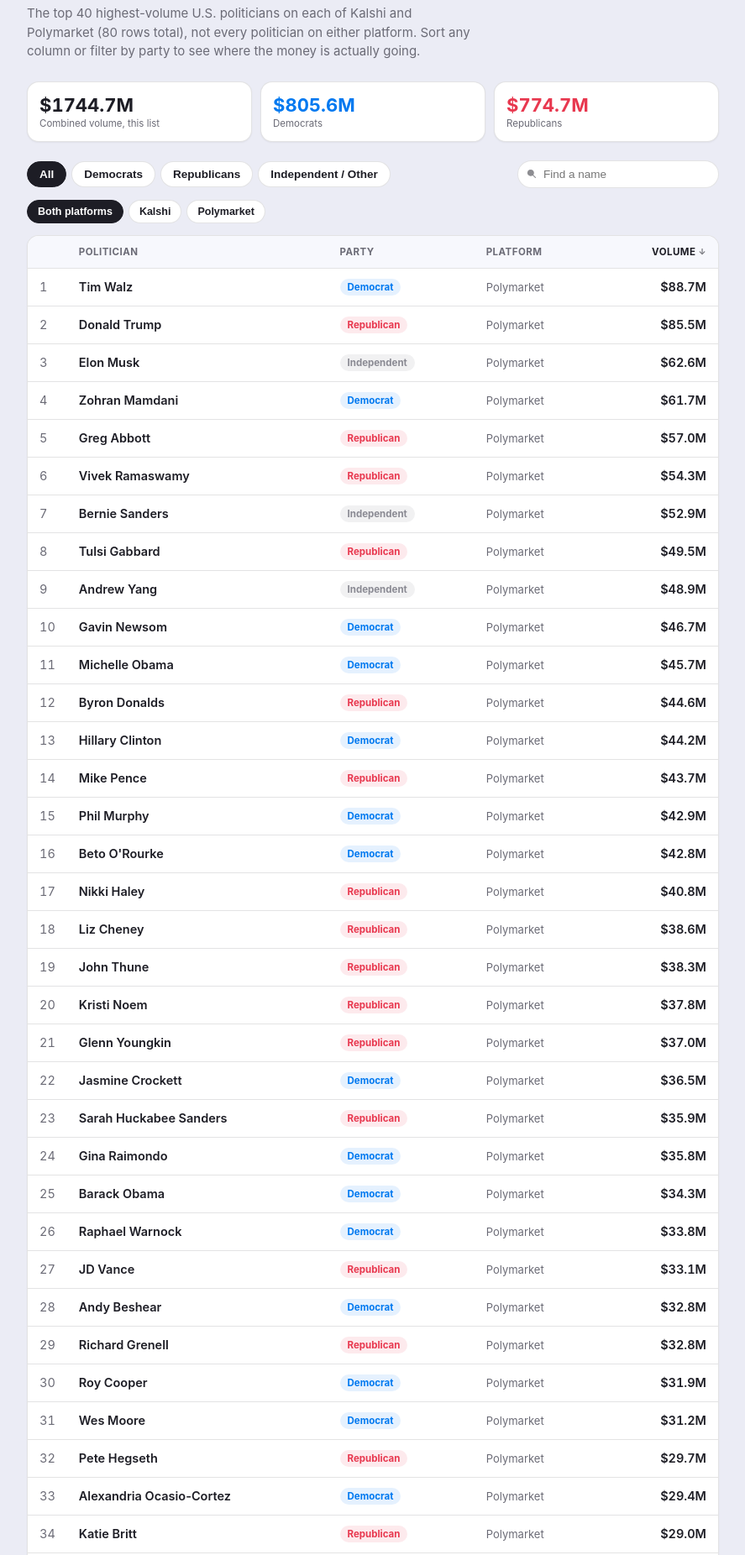
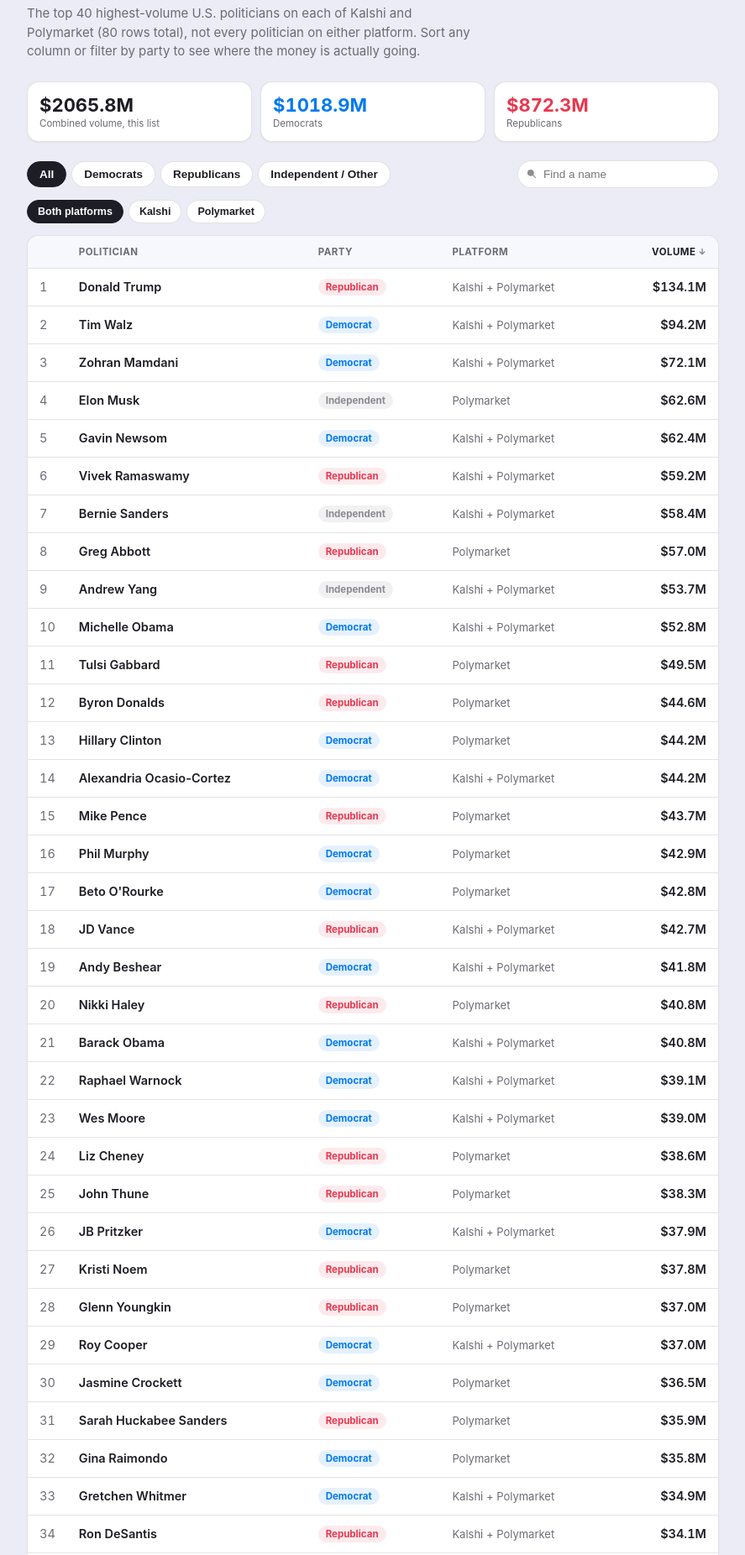
Before and after one commit to branded-assets/action-network-who-s-winning-the-money-race-1510261156, a plain HTML site: page index.html in a window 1280 px wide. Shown: the part 98-1950 px from the top of the page at 84% size, without its empty margins (196-1083 px from the left). Drawn offline with Linux system fonts and the light colour scheme.

Commit message:
Update HTML by Ben

```diff
--- a/index.html
+++ b/index.html
@@ -311,6 +311,8 @@
   <p class="foot">
     <strong>Not exhaustive.</strong> This is the top 40 politicians by combined volume on Kalshi and the top 40 on Polymarket, 80 rows total, out of roughly 1,445 politicians tracked on Kalshi and 282 on Polymarket overall. The cutoff is deliberate: past the top 40, verifying party affiliation with confidence gets much harder, so the list stops where that confidence does rather than guessing at scale. It also excludes the roughly 50 candidates from the 2026 midterm Governor and Senate races who fall outside each platform's top 40 overall.
     <br><br>
+    With "Both platforms" selected, a person's Kalshi and Polymarket volume is summed into one row (shown as "Kalshi + Polymarket"); switching to a single platform shows that platform's figure on its own.
+    <br><br>
     Volume reflects each politician's combined trading activity across every market naming them, not just the 2026 midterm races, so figures here won't match race-specific tallies elsewhere.
     Kalshi volume is reported in contracts, treated here as dollars since each contract settles at $1. "Independent / Other" covers Elon Musk (no party affiliation), Andrew Yang (Forward Party) and Bernie Sanders (registered independent).
   </p>
@@ -319,46 +321,46 @@
 
 <script>
 const DATA = [
-  ["Nithya Raman","D","Kalshi",10370930],
-  ["Karen Bass","D","Kalshi",9172502],
-  ["James Talarico","D","Kalshi",7005614],
-  ["Donald Trump","R","Kalshi",6795168],
-  ["Ken Paxton","R","Kalshi",6409057],
-  ["Xavier Becerra","D","Kalshi",6201859],
-  ["Troy Jackson","D","Kalshi",3000398],
-  ["JD Vance","R","Kalshi",2903278],
-  ["Jon Ossoff","D","Kalshi",2641762],
-  ["Susan Collins","R","Kalshi",2552455],
-  ["Abdul El-Sayed","D","Kalshi",2506884],
-  ["Sherrod Brown","D","Kalshi",2043654],
-  ["Alexandria Ocasio-Cortez","D","Kalshi",2011851],
-  ["Gavin Newsom","D","Kalshi",1895104],
-  ["Marco Rubio","R","Kalshi",1739756],
-  ["Mike Rogers","R","Kalshi",1710834],
-  ["Roy Cooper","D","Kalshi",1536703],
-  ["Byron Donalds","R","Kalshi",1467204],
-  ["Jon Husted","R","Kalshi",1361964],
-  ["Ashley Hinson","R","Kalshi",1340824],
-  ["Josh Turek","D","Kalshi",1135896],
-  ["Pete Ricketts","R","Kalshi",1067323],
-  ["Kamala Harris","D","Kalshi",882703],
-  ["Darline Graham","R","Kalshi",878648],
-  ["Roger Marshall","R","Kalshi",864760],
-  ["Amy Acton","D","Kalshi",761442],
-  ["Adam Hamilton","D","Kalshi",759300],
-  ["Rob Sand","D","Kalshi",682230],
-  ["Greg Abbott","R","Kalshi",590601],
-  ["Josh Shapiro","D","Kalshi",543664],
-  ["Chris Pappas","D","Kalshi",538591],
-  ["Steve Hilton","R","Kalshi",510497],
-  ["Kathy Hochul","D","Kalshi",508318],
-  ["Peggy Flanagan","D","Kalshi",495665],
-  ["Aaron Ford","D","Kalshi",487389],
-  ["David Crowley","D","Kalshi",445246],
-  ["Vivek Ramaswamy","R","Kalshi",441009],
-  ["Andy Beshear","D","Kalshi",428111],
-  ["Pete Buttigieg","D","Kalshi",424549],
-  ["Mark Kelly","D","Kalshi",421741],
+  ["Donald Trump","R","Kalshi",48574597],
+  ["James Talarico","D","Kalshi",22091411],
+  ["Nithya Raman","D","Kalshi",19962672],
+  ["Karen Bass","D","Kalshi",18729110],
+  ["Ken Paxton","R","Kalshi",17626925],
+  ["Gavin Newsom","D","Kalshi",15770015],
+  ["Alexandria Ocasio-Cortez","D","Kalshi",14858716],
+  ["Jon Ossoff","D","Kalshi",13941118],
+  ["Steve Hilton","R","Kalshi",13104587],
+  ["Marco Rubio","R","Kalshi",12498681],
+  ["Kamala Harris","D","Kalshi",12072161],
+  ["Mark Kelly","D","Kalshi",10712869],
+  ["Zohran Mamdani","D","Kalshi",10400172],
+  ["Rahm Emanuel","D","Kalshi",9661394],
+  ["JD Vance","R","Kalshi",9620098],
+  ["Pete Buttigieg","D","Kalshi",9073860],
+  ["JB Pritzker","D","Kalshi",9011491],
+  ["Andy Beshear","D","Kalshi",8928284],
+  ["Josh Shapiro","D","Kalshi",8037893],
+  ["Abdul El-Sayed","D","Kalshi",7858913],
+  ["Wes Moore","D","Kalshi",7858875],
+  ["Ro Khanna","D","Kalshi",7471399],
+  ["Gretchen Whitmer","D","Kalshi",7193179],
+  ["Michelle Obama","D","Kalshi",7067082],
+  ["Xavier Becerra","D","Kalshi",6492999],
+  ["Barack Obama","D","Kalshi",6481813],
+  ["Susan Collins","R","Kalshi",6275565],
+  ["Ron DeSantis","R","Kalshi",5824651],
+  ["Tim Walz","D","Kalshi",5567580],
+  ["Graham Platner","D","Kalshi",5519690],
+  ["Bernie Sanders","I","Kalshi",5481935],
+  ["Troy Jackson","D","Kalshi",5472361],
+  ["John Fetterman","D","Kalshi",5355454],
+  ["Raphael Warnock","D","Kalshi",5325450],
+  ["Roy Cooper","D","Kalshi",5112790],
+  ["Mike Rogers","R","Kalshi",5107379],
+  ["Vivek Ramaswamy","R","Kalshi",4888590],
+  ["Andrew Yang","I","Kalshi",4795018],
+  ["Thomas Massie","R","Kalshi",4663335],
+  ["Chris Murphy","D","Kalshi",4157348],
   ["Tim Walz","D","Polymarket",88671963],
   ["Donald Trump","R","Polymarket",85526621],
   ["Elon Musk","I","Polymarket",62565327],
@@ -401,6 +403,26 @@ const DATA = [
   ["Cory Booker","D","Polymarket",26360958]
 ].map(([name, party, platform, volume]) => ({name, party, platform, volume}));
 
+// When "Both platforms" is selected, combine a person's Kalshi + Polymarket rows
+// into a single row with a summed volume, rather than listing them twice.
+const MERGED = (() => {
+  const byName = new Map();
+  DATA.forEach(r => {
+    if (!byName.has(r.name)) {
+      byName.set(r.name, { name: r.name, party: r.party, volume: 0, platforms: new Set() });
+    }
+    const m = byName.get(r.name);
+    m.volume += r.volume;
+    m.platforms.add(r.platform);
+  });
+  return Array.from(byName.values()).map(m => ({
+    name: m.name,
+    party: m.party,
+    volume: m.volume,
+    platform: Array.from(m.platforms).sort().join(" + ")
+  }));
+})();
+
 const PARTY_LABEL = { D: "Democrat", R: "Republican", I: "Independent" };
 
 let state = { party: "ALL", platform: "ALL", query: "", sortKey: "volume", sortDir: "desc" };
@@ -412,7 +434,8 @@ function fmtMoney(n) {
 function fmtMoneyFull(n) { return "$" + Math.round(n).toLocaleString("en-US"); }
 
 function applyState() {
-  let rows = DATA.filter(r => {
+  const source = state.platform === "ALL" ? MERGED : DATA;
+  let rows = source.filter(r => {
     if (state.party !== "ALL" && r.party !== state.party) return false;
     if (state.platform !== "ALL" && r.platform !== state.platform) return false;
     if (state.query && !r.name.toLowerCase().includes(state.query.toLowerCase())) return false;
```
